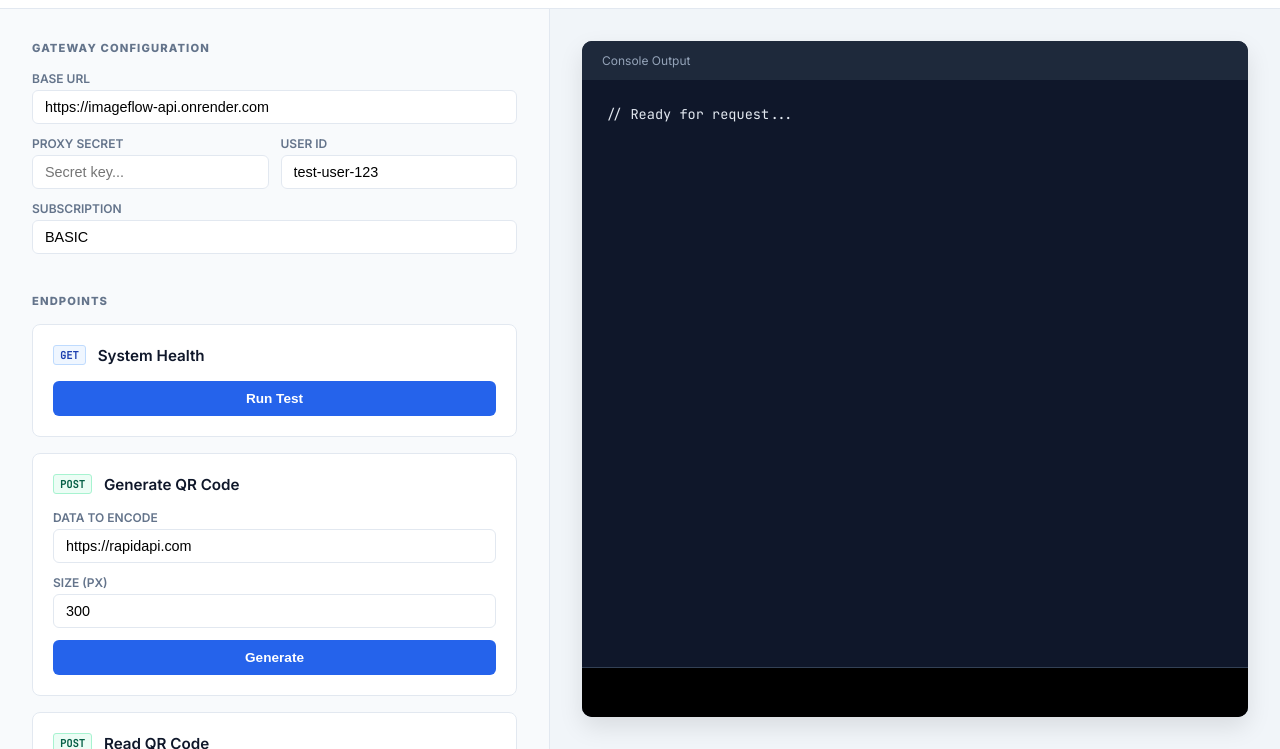
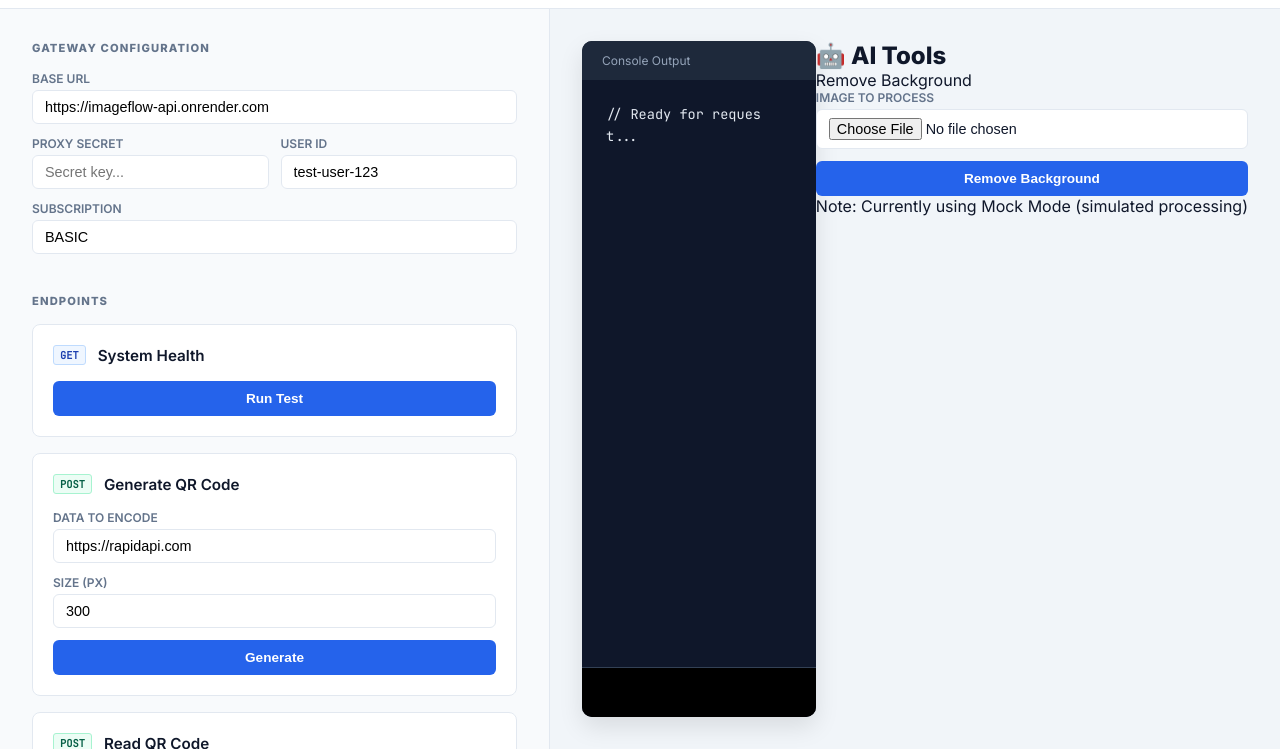
Before and after one commit to ingmarvanrheenen/ImageFlow-Test-Client, a website: page src/web-tester.html in a window 1280 px wide. Shown: the part 51-800 px from the top of the page. Drawn offline with Linux system fonts and the light colour scheme.

Commit message:
feat: add ai test ui

```diff
--- a/src/js/index.js
+++ b/src/js/index.js
@@ -371,6 +371,26 @@ async function convertImage() {
     }
 }
 
+async function removeBackground() {
+    const fileInput = document.getElementById('aiBgImage');
+    if (!fileInput.files[0]) return alert('Select an image');
+
+    const formData = new FormData();
+    formData.append('file', fileInput.files[0]);
+
+    try {
+        const response = await fetch(`${getBaseUrl()}/api/v1/ai/remove-bg`, {
+            method: 'POST',
+            headers: getHeaders(),
+            body: formData
+        });
+        const data = await response.json();
+        displayResponse(data, response.status);
+    } catch (error) {
+        displayResponse({ success: false, error: error.message }, 500);
+    }
+}
+
 function toggleWatermarkInputs() {
     const type = document.getElementById('watermarkType').value;
     const textInput = document.getElementById('wmTextInput');
--- a/src/web-tester.html
+++ b/src/web-tester.html
@@ -243,9 +243,26 @@
                 <div id="imagePreview" class="preview-area">
                 </div>
             </div>
+            <section class="card">
+                <h2>🤖 AI Tools</h2>
+                <div class="tabs">
+                    <div class="tab active" onclick="switchTab(this, 'ai-bg')">Remove Background</div>
+                </div>
+
+                <!-- Background Removal -->
+                <div id="ai-bg" class="tab-content active">
+                    <div class="form-group">
+                        <label>Image to Process</label>
+                        <input type="file" id="aiBgImage" accept="image/*">
+                    </div>
+                    <button class="btn btn-primary" onclick="removeBackground()">Remove Background</button>
+                    <p class="hint">Note: Currently using Mock Mode (simulated processing)</p>
+                </div>
+            </section>
         </aside>
     </div>
 
+    <script src="js/env.js"></script>
     <script src="js/index.js"></script>
 </body>
 
```
